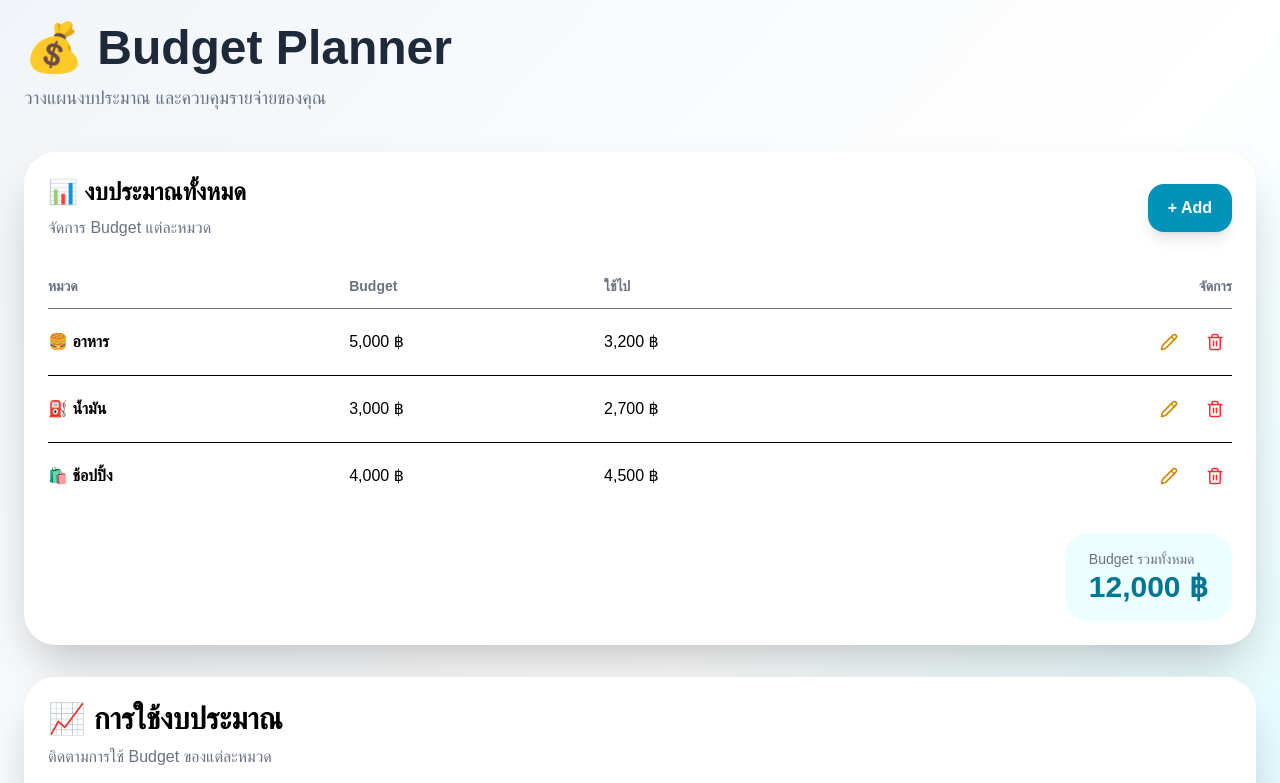
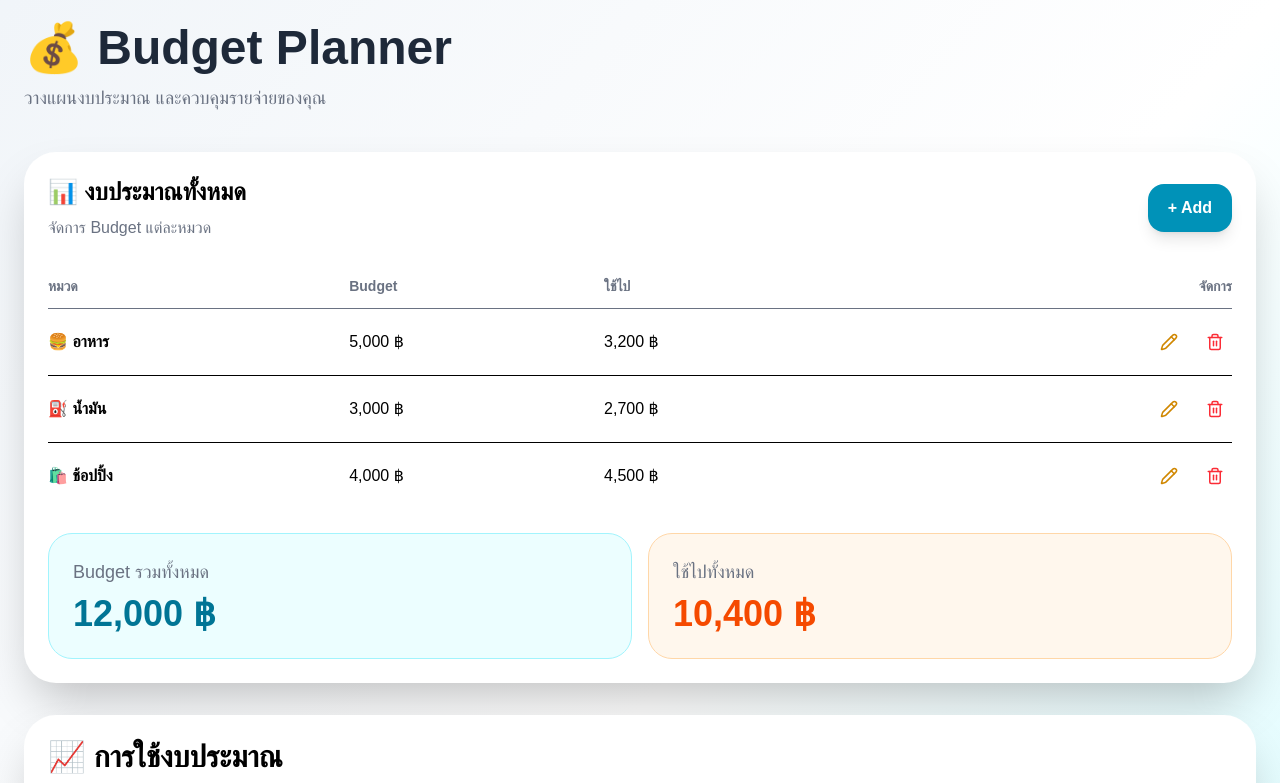
Before and after one commit to Paprem39/finance-tracker, a Next.js app: page /budget in a window 1280 px wide. Shown: the top 783 px of the page. Built offline with nearby package versions, Linux system fonts and the light colour scheme.

Commit message:
add spent total

```diff
--- a/src/app/budget/page.tsx
+++ b/src/app/budget/page.tsx
@@ -169,6 +169,16 @@ const editBudget = (
   setShowPopup(true);
 };
 
+const totalBudget = budgets.reduce(
+  (sum, item) => sum + item.limit,
+  0
+);
+
+const totalSpent = budgets.reduce(
+  (sum, item) => sum + item.used,
+  0
+);
+
   return (
     <div className="min-h-screen bg-gradient-to-br from-slate-100 via-white to-cyan-100 p-6 text-black">
       {/* Header */}
@@ -306,29 +316,59 @@ const editBudget = (
           </table>
         </div>
 
-        {/* Total */}
-        <div className="mt-6 flex justify-end">
-          <div className="bg-cyan-50 px-6 py-4 rounded-3xl">
-            <p className="text-sm text-gray-500">
-              Budget รวมทั้งหมด
-            </p>
+        <div className="grid md:grid-cols-2 gap-4 mt-6">
 
-            <h3 className="text-3xl font-black text-cyan-700">
-              {budgets
-                .reduce(
-                  (
-                    sum,
-                    item
-                  ) =>
-                    sum +
-                    item.limit,
-                  0
-                )
-                .toLocaleString()}{" "}
-              ฿
-            </h3>
-          </div>
-        </div>
+  {/* Total Budget */}
+  <div
+    className="
+      bg-cyan-50
+      border border-cyan-200
+      rounded-3xl
+      p-6
+    "
+  >
+    <p className="text-gray-500 text-lg">
+      Budget รวมทั้งหมด
+    </p>
+
+    <h2
+      className="
+        text-4xl
+        font-black
+        text-cyan-700
+        mt-2
+      "
+    >
+      {totalBudget.toLocaleString()} ฿
+    </h2>
+  </div>
+
+  {/* Total Spent */}
+  <div
+    className="
+      bg-orange-50
+      border border-orange-200
+      rounded-3xl
+      p-6
+    "
+  >
+    <p className="text-gray-500 text-lg">
+      ใช้ไปทั้งหมด
+    </p>
+
+    <h2
+      className="
+        text-4xl
+        font-black
+        text-orange-600
+        mt-2
+      "
+    >
+      {totalSpent.toLocaleString()} ฿
+    </h2>
+  </div>
+
+</div>
       </div>
 
       {/* Progress Section */}
```
